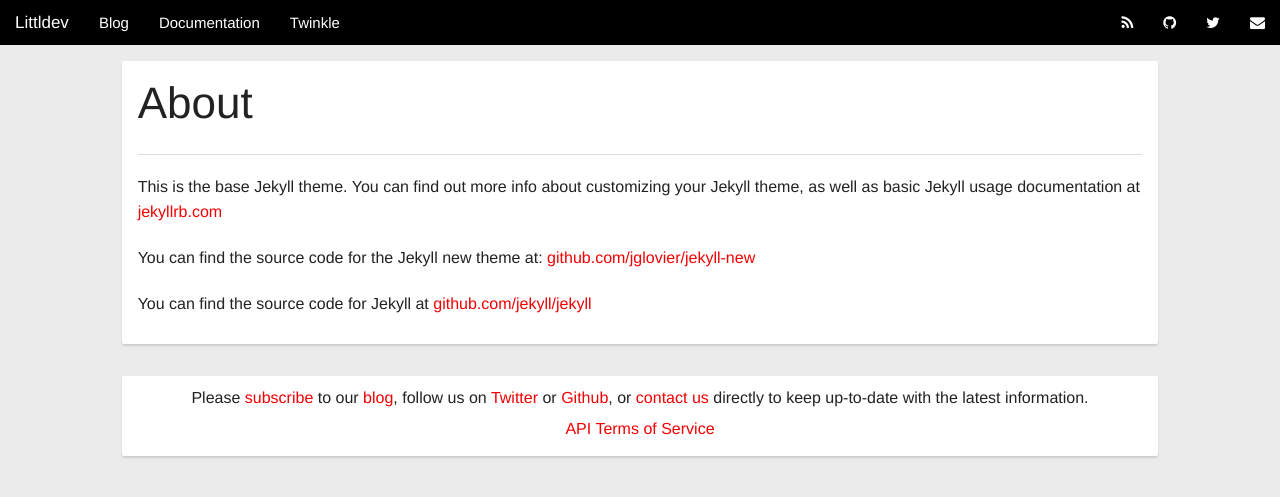
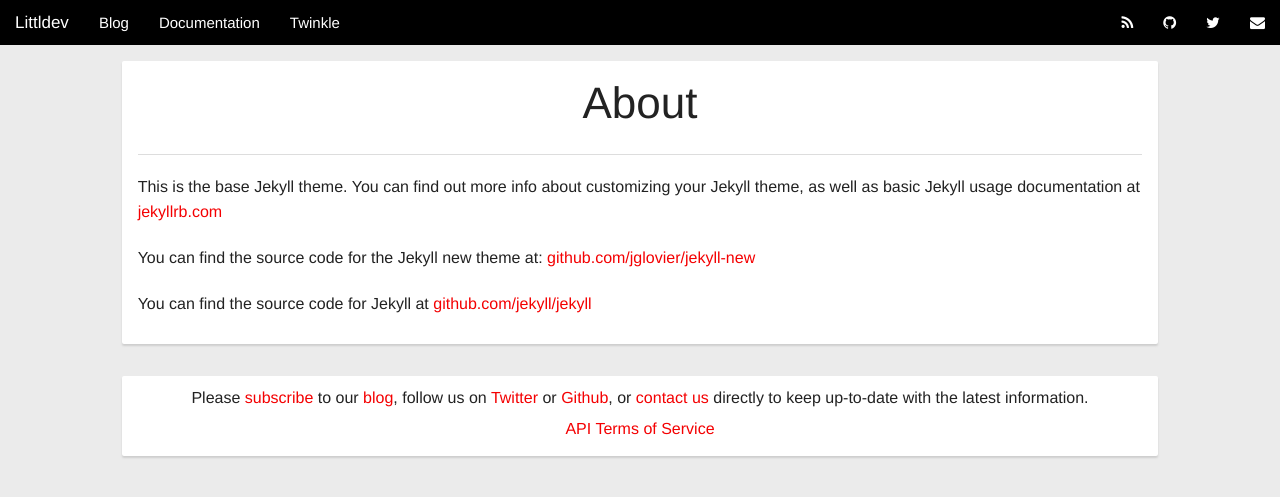
Before and after one commit to littlstar/littlstar.github.io, a Jekyll site: the page built from about.md, in a window 1280 px wide. Shown: the top 497 px of the page. Built offline with Jekyll 4.4.1, drawn with Linux system fonts in a browser that asks for light colours; nearby versions of some CDN libraries; comment, search, counter and statistics services are not loaded.

Commit message:
updated styles for page headers

```diff
--- a/_sass/_global.scss
+++ b/_sass/_global.scss
@@ -18,6 +18,11 @@
   }
 }
 
+
+.page {
+  .page-header { text-align: center; }
+}
+
 .white-panel {
   margin: 1em 0;
   padding: .5em 1em;
```
